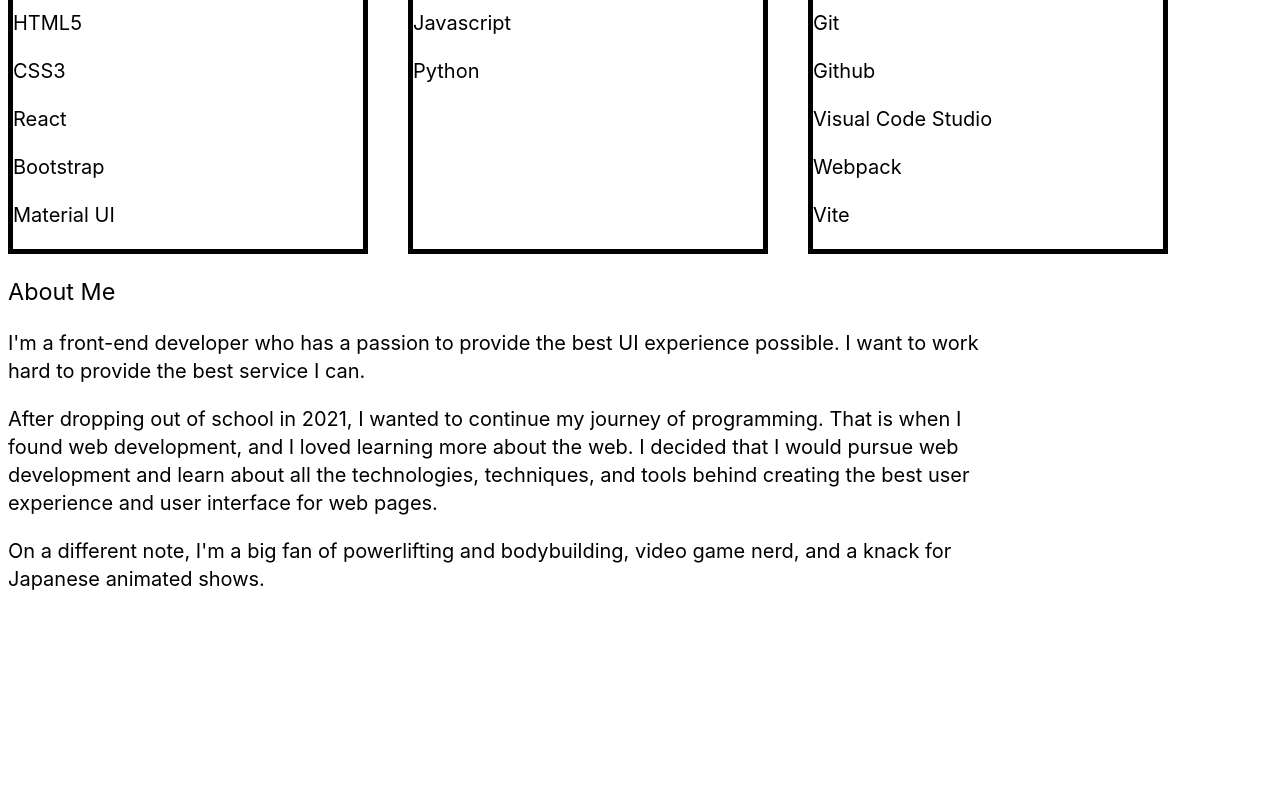
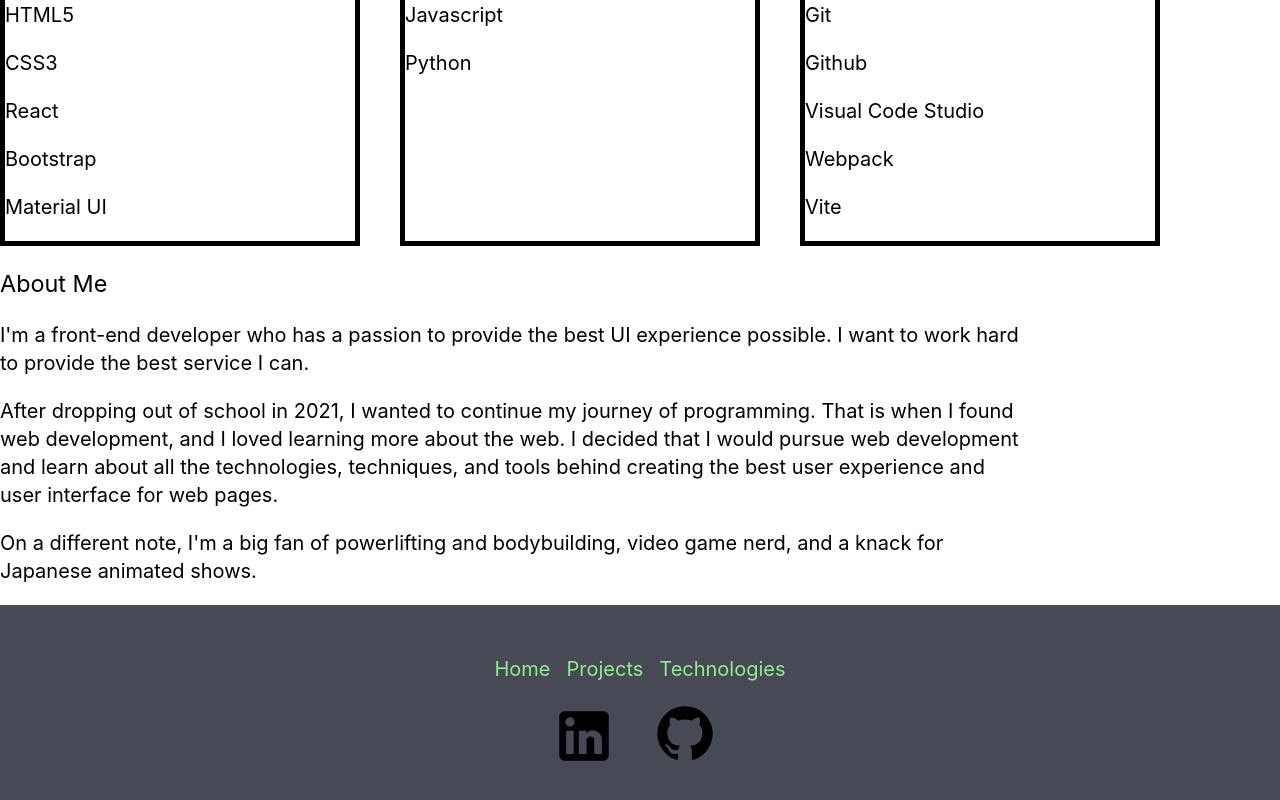
Before and after one commit to kyruken/kairuken-portfolio, a React (Vite) app: page / in a window 1280 px wide. Shown: the part 1040-1840 px from the top of the page. Before the commit the page ends 1653 px from the top, so only its background shows below. Built offline with nearby package versions, Linux system fonts and the light colour scheme.

Commit message:
Finish outline of home page

```diff
--- a/src/App.css
+++ b/src/App.css
@@ -8,6 +8,10 @@
 ul, li {
   list-style-type: none;
   padding: 0;
+  margin: 0;
+}
+
+body {
   margin: 0;
 }
 
@@ -30,12 +34,8 @@
   display: flex;
   justify-content: space-between;
 }
+.navbar-list-1-2,
 .navbar-list-1-2 {
-  display: flex;
-  gap: 15%;
-}
-
-.navbar-list-2-2 {
   display: flex;
   gap: 15%;
 }
@@ -89,3 +89,31 @@
 .aboutme-container {
   width: 80%;
 }
+
+/* Footer container */
+
+.footer-container {
+  background-color: #474954;
+  padding: 50px 25px;
+  font-size: 1rem;
+  display: flex;
+  flex-direction: column;
+  justify-content: center;
+  align-items: center;
+  gap: 20px;
+}
+
+.footer-list-1-2 {
+  color: #90ee90;
+  display: flex;
+  gap: 16px;
+
+}
+
+footer a:hover {
+  color: #90ee90;
+}
+
+footer .navbar-list-2-2 {
+  margin-left: 10px;
+}
--- a/src/App.jsx
+++ b/src/App.jsx
@@ -1,6 +1,7 @@
 
 import Navbar from "./components/Navbar.jsx"
 import Home from "./components/Home.jsx"
+import Footer from "./components/Footer.jsx"
 import './App.css'
 
 function App() {
@@ -8,6 +9,7 @@
     <div>
       <Navbar />
       <Home />
+      <Footer />
     </div>
   )
 }
--- /dev/null
+++ b/src/components/Footer.jsx
@@ -0,0 +1,20 @@
+import React from "react"
+import LinkedInIcon from '@mui/icons-material/LinkedIn';
+import GitHubIcon from '@mui/icons-material/GitHub';
+
+export default function Footer() {
+    return (
+        <footer className="footer-container">
+                <ul className="footer-list-1-2">
+                    <li>Home</li>
+                    <li>Projects</li>
+                    <li>Technologies</li>
+                </ul>
+
+                <ul className="navbar-list-2-2">
+                    <li><a href="google.com" target="_blank"><LinkedInIcon sx={{ fontSize: "3.3rem" }} /></a></li>
+                    <a href="roblox.com" target="_blank"><GitHubIcon sx={{ fontSize: "3rem" }} /></a>
+                </ul>
+        </footer>
+    )
+}
--- a/src/index.css
+++ b/src/index.css
@@ -1,3 +1,5 @@
+
+
 :root {
   font-family: Inter, Avenir, Helvetica, Arial, sans-serif;
   font-size: 20px;
```
